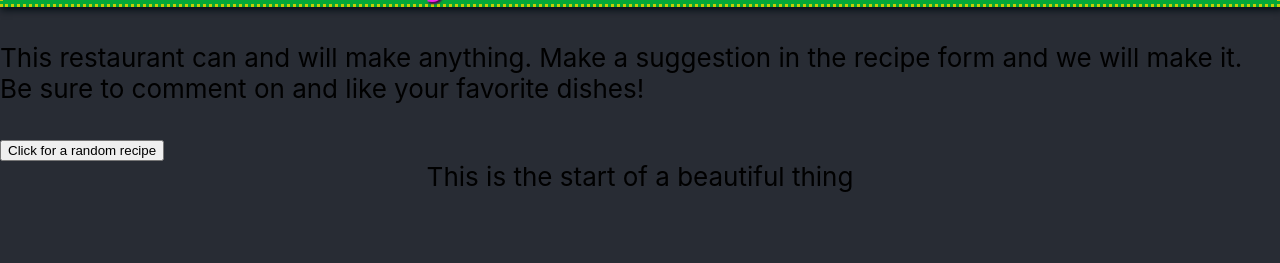
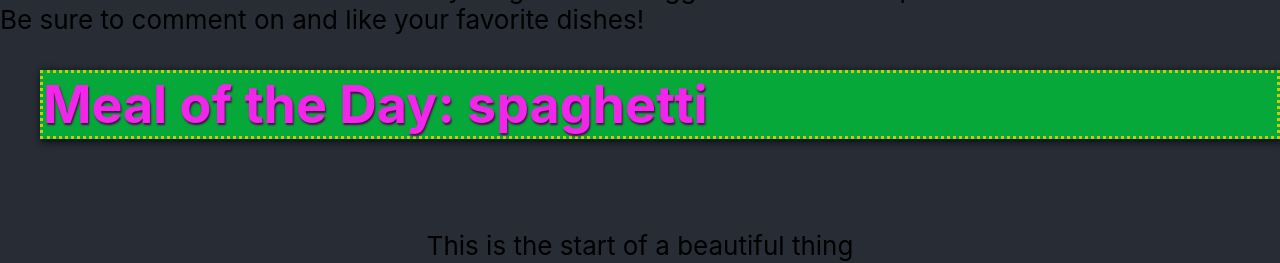
Before and after one commit to joshuag95/restaurant, a React (Create React App) app: page /Home in a window 1280 px wide. Shown: the part 507-770 px from the top of the page. Built offline with nearby package versions, Linux system fonts and the light colour scheme; data requests are answered from the project's data file.

Commit message:
meal of the day

```diff
--- a/src/App.css
+++ b/src/App.css
@@ -17,6 +17,11 @@ h1 {
   box-shadow: 2px 2px 7px 1px #050f15;
   text-shadow: 1px 2px 2px #520351;
 
+}
+
+.mealOfTheDay {
+  height: 150px;
+  width: 150px;
 }
 
 .navBar {
--- a/src/Home.js
+++ b/src/Home.js
@@ -20,9 +20,8 @@ function Home({food}){
     }, [food])
 
 
-    function handleClick() {
-        console.log(randomObj)
-    }
+
+    console.log(randomObj.image)
 
 
 
@@ -30,7 +29,10 @@ function Home({food}){
         <div>
             <h1>Welcome to Picky Eater</h1>
             <p>This restaurant can and will make anything. Make a suggestion in the recipe form and we will make it. Be sure to comment on and like your favorite dishes!</p>
-            <button onClick={handleClick} >Click for a random recipe</button>
+            <ul>
+                <h1>Meal of the Day: {randomObj.name}</h1><br/>
+                <image className="mealOfTheDay" src={randomObj.image} style={{height: '150px'}}/>
+            </ul>
         </div>
     )
 }
```
